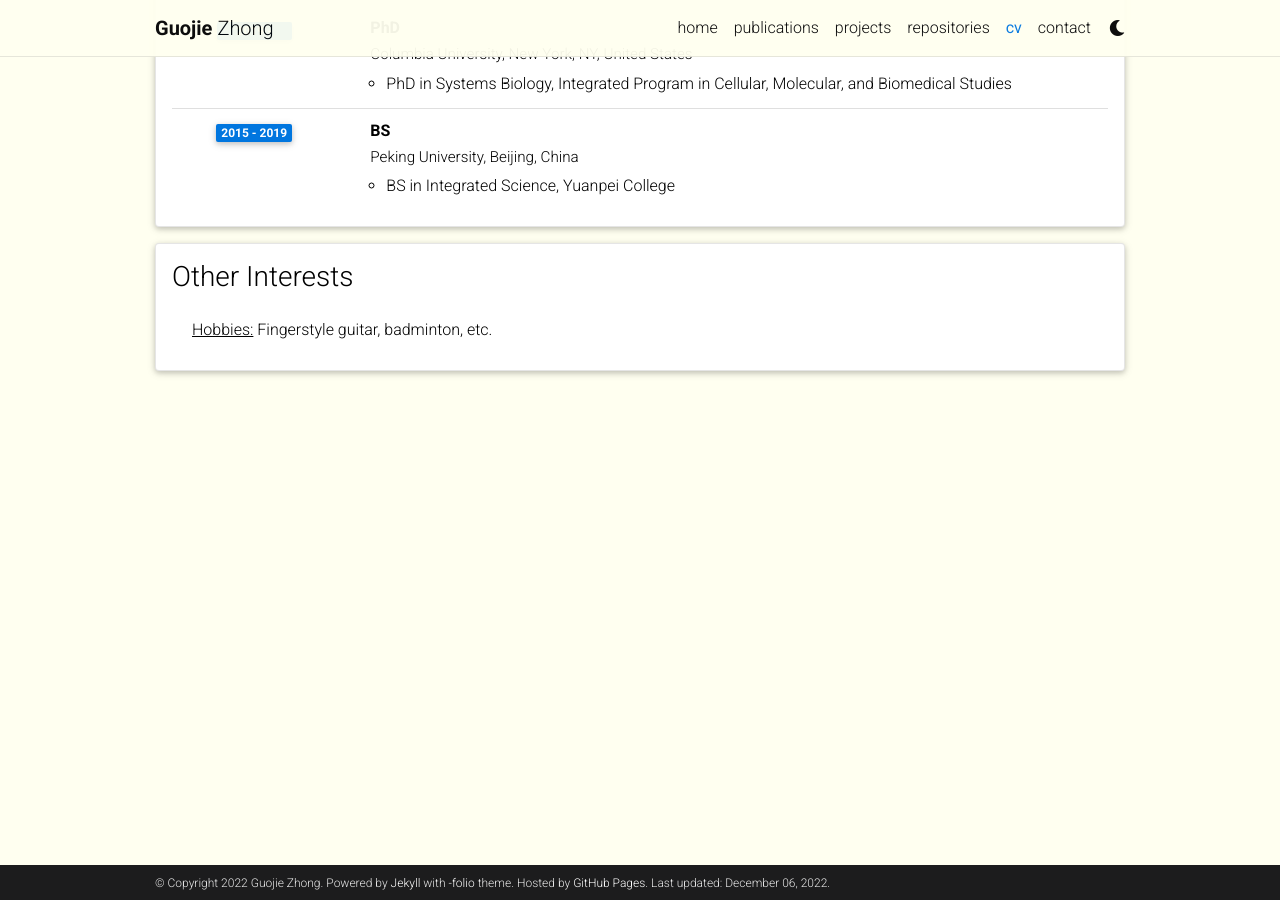
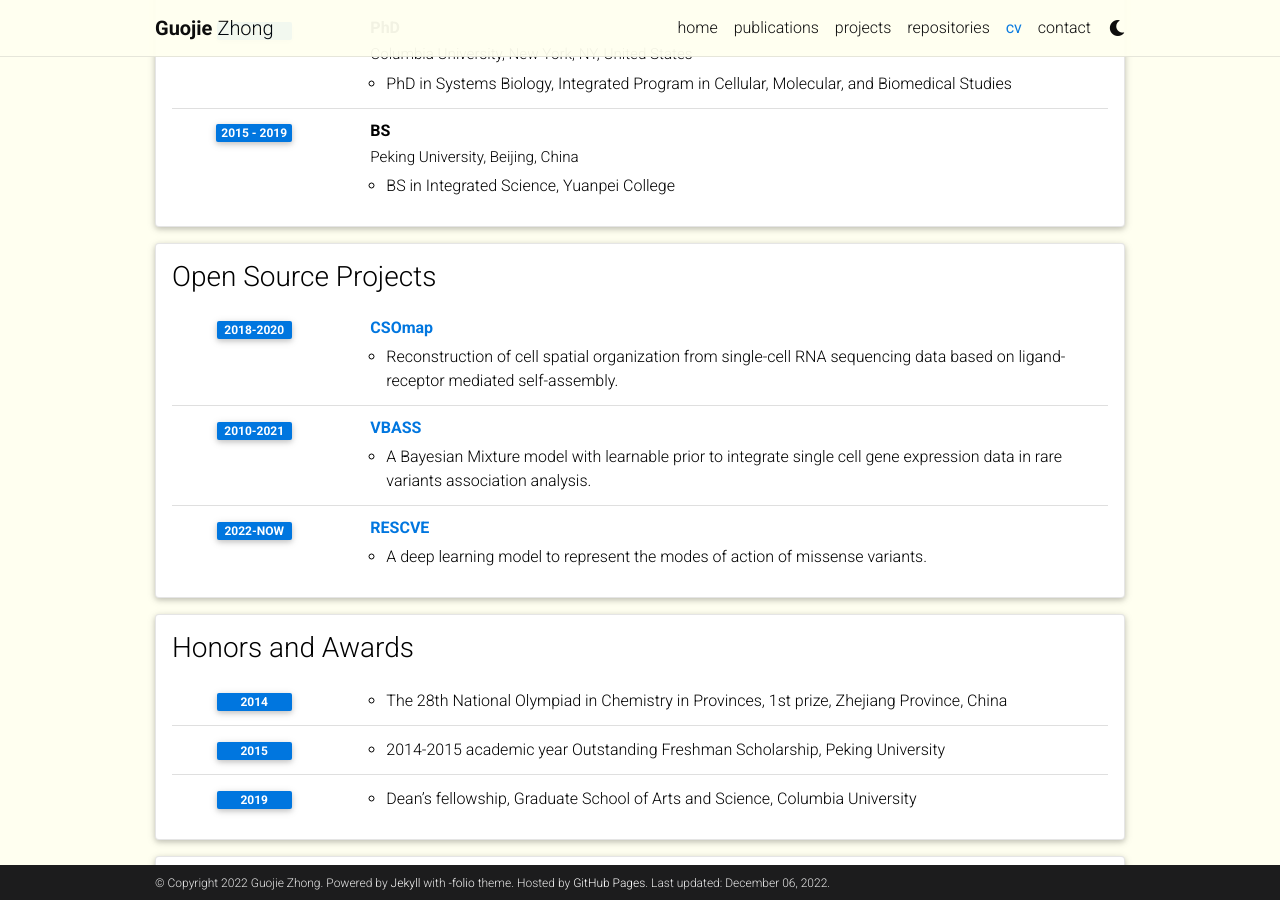
Before and after one commit to zhongguojie1998/GuojieZhong, a Jekyll site: the page built from _pages/cv.md, in a window 1280 px wide and 900 px high, scrolled down 448 px. Built offline with Jekyll 4.4.1, drawn with Linux system fonts in a browser that asks for light colours; comment, search, counter and statistics services are not loaded; a style sheet for code colours, icons or effects is not loaded.

Commit message:
Update cv.yml

```diff
--- a/_data/cv.yml
+++ b/_data/cv.yml
@@ -55,35 +55,43 @@
 #       institution: University of Zurich, Zurich, Switzerland
 #       year: 1909 - 1911
 
-# - title: Open Source Projects
-#   type: time_table
-#   contents:
-#     - title: <a href="https://github.com/alshedivat/al-folio">al-folio</a>
-#       year: 2015-now
-#       description: A beautiful, simple, clean, and responsive Jekyll theme for academics.
+- title: Open Source Projects
+  type: time_table
+  contents:
+    - title: <a href="https://github.com/zhongguojie1998/CSOmap">CSOmap</a>
+      year: 2018-2020
+      description: Reconstruction of cell spatial organization from single-cell RNA sequencing data based on ligand-receptor mediated self-assembly.
+    - title: <a href="https://github.com/ShenLab/VBASS">VBASS</a>
+      year: 2010-2021
+      description: A Bayesian Mixture model with learnable prior to integrate single cell gene expression data in rare variants association analysis.
+    - title: <a href="https://github.com/ShenLab/rescve">RESCVE</a>
+      year: 2022-now
+      description: A deep learning model to represent the modes of action of missense variants.
 
-# - title: Honors and Awards
-#   type: time_table
-#   contents:
-#     - year: 1921
-#       items:
-#         - Nobel Prize in Physics
-#         - Matteucci Medal
-#     - year: 2029
-#       items:
-#         - Max Planck Medal
+- title: Honors and Awards
+  type: time_table
+  contents:
+    - year: 2014
+      items:
+        - The 28th National Olympiad in Chemistry in Provinces, 1st prize, Zhejiang Province, China
+    - year: 2015
+      items:
+        - 2014-2015 academic year Outstanding Freshman Scholarship, Peking University
+    - year: 2019
+      items:
+        - Dean’s fellowship, Graduate School of Arts and Science, Columbia University
 
 # - title: Academic Interests
 #   type: nested_list
 #   contents:
-#     - title: Topic 1.
+#     - title: Genomics & Genetics.
 #       items:
-#         - Description 1.
-#         - Description 2.
-#     - title: Topic 2.
+#         - Single cell RNA-seq.
+#         - .
+#     - title: Deep Learning.
 #       items:
-#         - Description 1.
-#         - Description 2.
+#         - Transformers.
+#         - Bayesian neural networks.
 
 - title: Other Interests
   type: list
```
